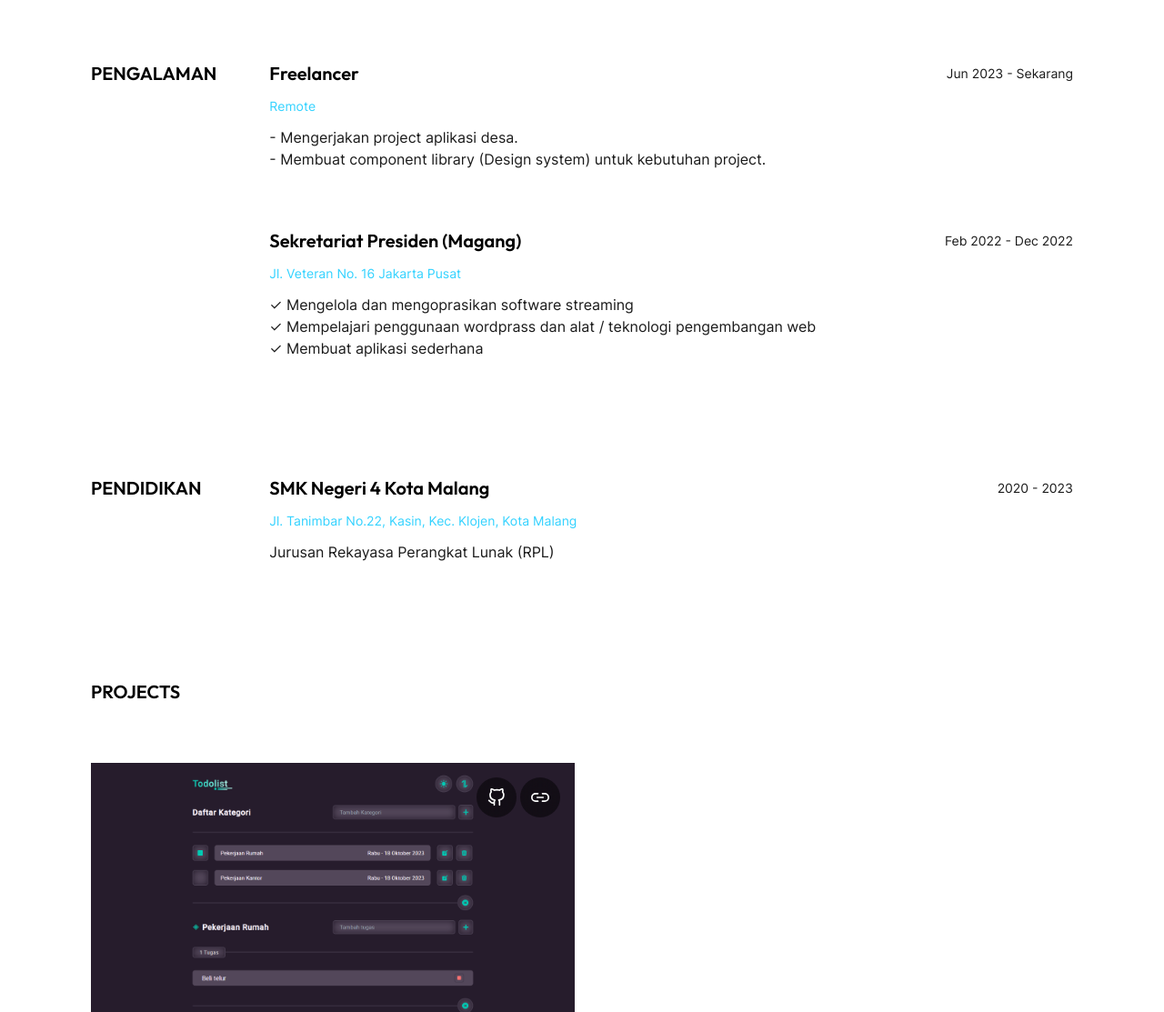
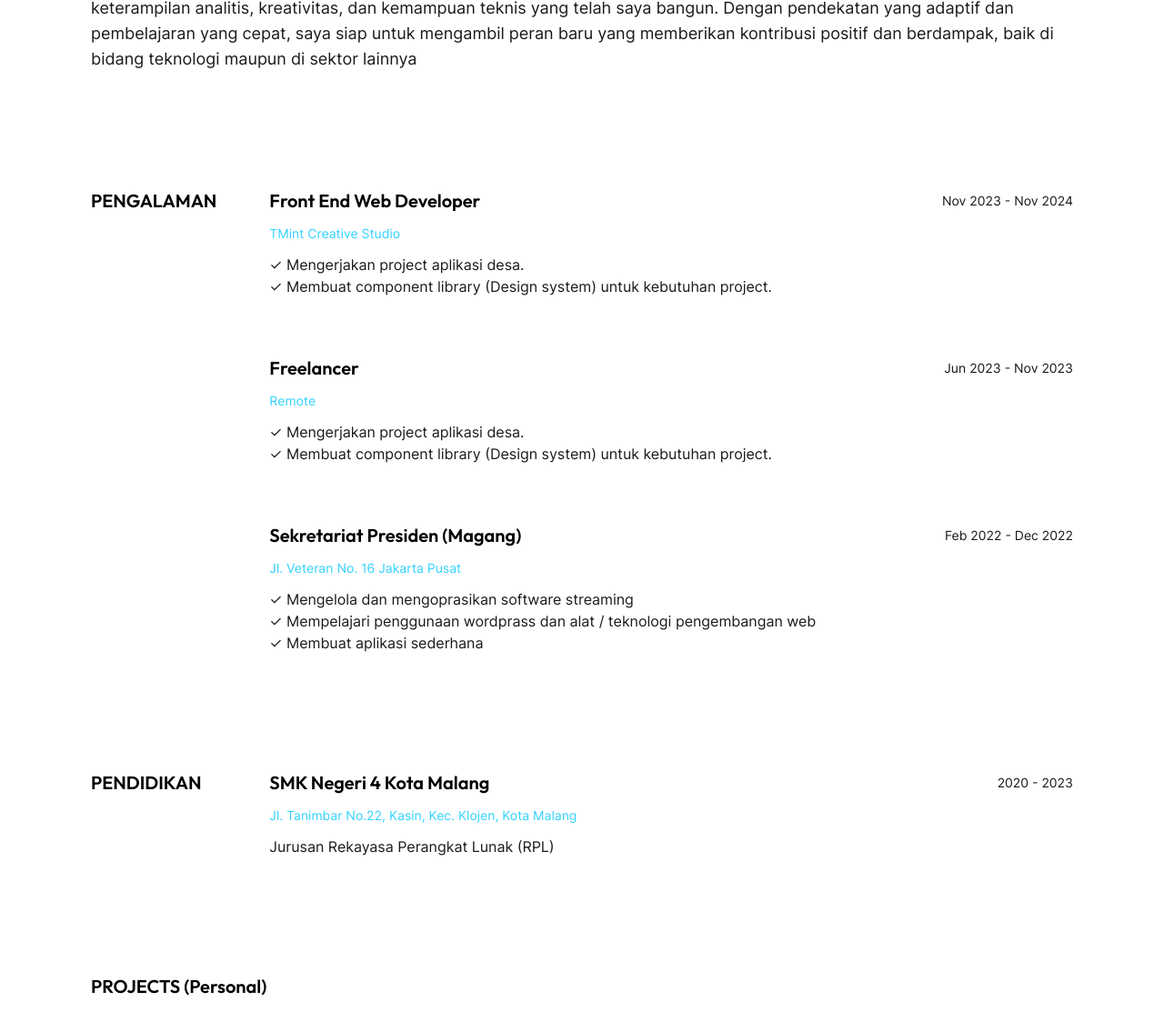
Before and after one commit to Gure-san/temp-portfolio, an Astro site: page / in a window 1280 px wide. Shown: the part 765-1878 px from the top of the page at 91% size. Built offline with nearby package versions, Linux system fonts and the light colour scheme; Astro itself is replaced by a stand-in of ours.

Commit message:
update portofolio

```diff
--- a/src/data/info.ts
+++ b/src/data/info.ts
@@ -28,17 +28,33 @@ pengguna. Selalu up-to-date dengan perkembangan
 teknologi terbaru, saya selalu berusaha memberikan
 solusi, menggabungkan kreativitas dan keahlian teknis
 untuk mencapai hasil yang terbaik.
+
+<br/>
+<br/>
+
+Saya juga terbuka untuk mengeksplorasi peluang pekerjaan di luar pengembangan web, dengan tetap memanfaatkan keterampilan analitis, kreativitas, dan kemampuan teknis yang telah saya bangun. Dengan pendekatan yang adaptif dan pembelajaran yang cepat, saya siap untuk mengambil peran baru yang memberikan kontribusi positif dan berdampak, baik di bidang teknologi maupun di sektor lainnya
   `,
 
   experience: [
     {
+      name: "Front End Web Developer",
+      location: "TMint Creative Studio",
+      startDate: "Nov 2023",
+      endDate: "Nov 2024",
+      description: [
+        "✓ Mengerjakan project aplikasi desa.",
+        "✓ Membuat component library (Design system) untuk kebutuhan project.",
+      ],
+    },
+
+    {
       name: "Freelancer",
       location: "Remote",
       startDate: "Jun 2023",
-      endDate: "Sekarang",
+      endDate: "Nov 2023",
       description: [
-        "- Mengerjakan project aplikasi desa.",
-        "- Membuat component library (Design system) untuk kebutuhan project.",
+        "✓ Mengerjakan project aplikasi desa.",
+        "✓ Membuat component library (Design system) untuk kebutuhan project.",
       ],
     },
 
--- a/src/pages/index.astro
+++ b/src/pages/index.astro
@@ -28,10 +28,12 @@ const featureProjects = info.projects.reduce((accumulator, project) => {
   <body>
     <Layout>
       <Hero name={info.name} about={info.about} />
+
       <Experience title={"PENGALAMAN"} details={info.experience} />
       <Experience title={"PENDIDIKAN"} details={info.education} />
+
       <section>
-        <h2 class="w-[15rem] dark:text-light mt-16">PROJECTS</h2>
+        <h2 class="w-[15rem] dark:text-light mt-16">PROJECTS  (Personal)</h2>
         <ProjectsWrapper projects={featureProjects} />
       </section>
     </Layout>
```
